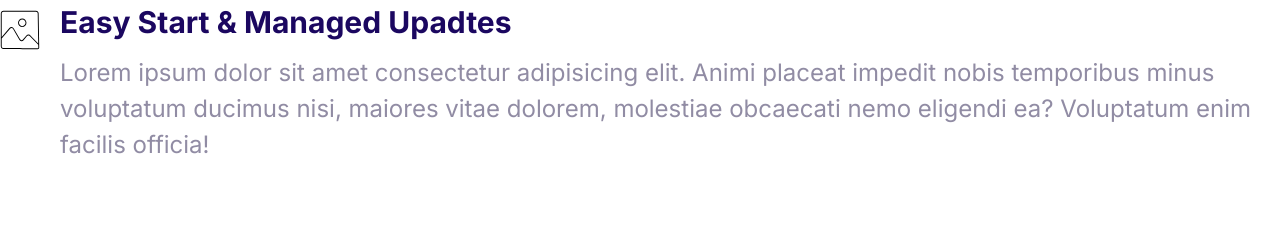
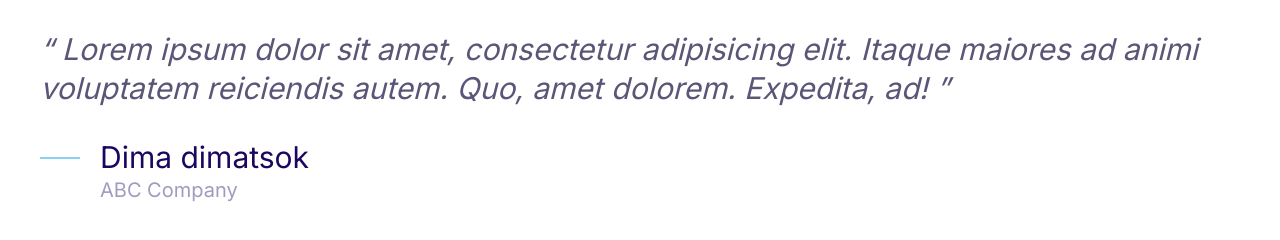
Before and after one commit to Dtsiantaris/hostHub, a plain HTML site: page index.html in a window 1280 px wide. Drawn offline with Linux system fonts and the light colour scheme.

Commit message:
Build quotes comp. (Move comp folder to root..

```diff
--- a/css/styles.css
+++ b/css/styles.css
@@ -4,6 +4,7 @@
   --color-accent: #ff3400;
   --color-headings: #1b0760;
   --color-body: #918ca4;
+  --color-body-darker: #5c5577;
   --color-border: #ccc;
   --border-radius: 30px;
 }
@@ -379,3 +380,52 @@ a {
 .media__image {
   margin-top: 1rem;
 }
+
+/*TODO: Quotes */
+.quote {
+  font-size: 3rem;
+  font-style: italic;
+  color: var(--color-body-darker);
+  line-height: 1.3;
+}
+
+.quote__text::before {
+  content: open-quote;
+}
+
+.quote__text::after {
+  content: close-quote;
+}
+
+.quote__author {
+  font-size: 3rem;
+  font-weight: 500;
+  font-style: normal;
+  margin-bottom: 0;
+}
+
+.quote__company {
+  color: var(--color-headings);
+  opacity: 0.4;
+  font-size: 2rem;
+  font-style: normal;
+}
+
+.quote__line {
+  position: relative;
+  bottom: 10px;
+}
+
+@media screen and(min-width: 1024px) {
+  .quote {
+    font-size: 2rem;
+  }
+
+  .quote__author {
+    font-size: 2.4rem;
+  }
+
+  .quote__company {
+    font-size: 1.6rem;
+  }
+}
--- a/index.html
+++ b/index.html
@@ -15,21 +15,24 @@
     <title>Moshify</title>
   </head>
   <body>
+    <blockquote class="quote">
+      <p class="quote__text">
+        Lorem ipsum dolor sit amet, consectetur adipisicing elit. Itaque maiores
+        ad animi voluptatem reiciendis autem. Quo, amet dolorem. Expedita, ad!
+      </p>
+      <footer>
         <div class="media">
           <div class="media__image">
-        <svg class="icon icon--primary">
-          <use xlink:href="images/sprite.svg#snap"></use>
+            <svg class="icon icon--primary quote__line">
+              <use xlink:href="images/sprite.svg#line"></use>
             </svg>
           </div>
           <div class="media__body">
-        <h3 class="media__title">Easy Start & Managed Upadtes</h3>
-        <p>
-          Lorem ipsum dolor sit amet consectetur adipisicing elit. Animi placeat
-          impedit nobis temporibus minus voluptatum ducimus nisi, maiores vitae
-          dolorem, molestiae obcaecati nemo eligendi ea? Voluptatum enim facilis
-          officia!
-        </p>
+            <h3 class="media__title quote__author">Dima dimatsok</h3>
+            <p class="quote__company">ABC Company</p>
           </div>
         </div>
+      </footer>
+    </blockquote>
   </body>
 </html>
```
Also changed, not shown: components/quotes.html (added, +19 -0 lines), components/badges.html (renamed from css/components/badges.html), components/buttons.html (renamed from css/components/buttons.html), components/cards.html (renamed from css/components/cards.html), components/icons.html (renamed from css/components/icons.html), components/input-groups.html (renamed from css/components/input-groups.html), components/inputs.html (renamed from css/components/inputs.html), components/links.html (renamed from css/components/links.html), components/lists.html (renamed from css/components/lists.html), components/media.html (renamed from css/components/media.html), components/plan-popular.html (renamed from css/components/plan-popular.html), components/plans.html (renamed from css/components/plans.html). Lines whose indentation alone changed are shown as unchanged.
